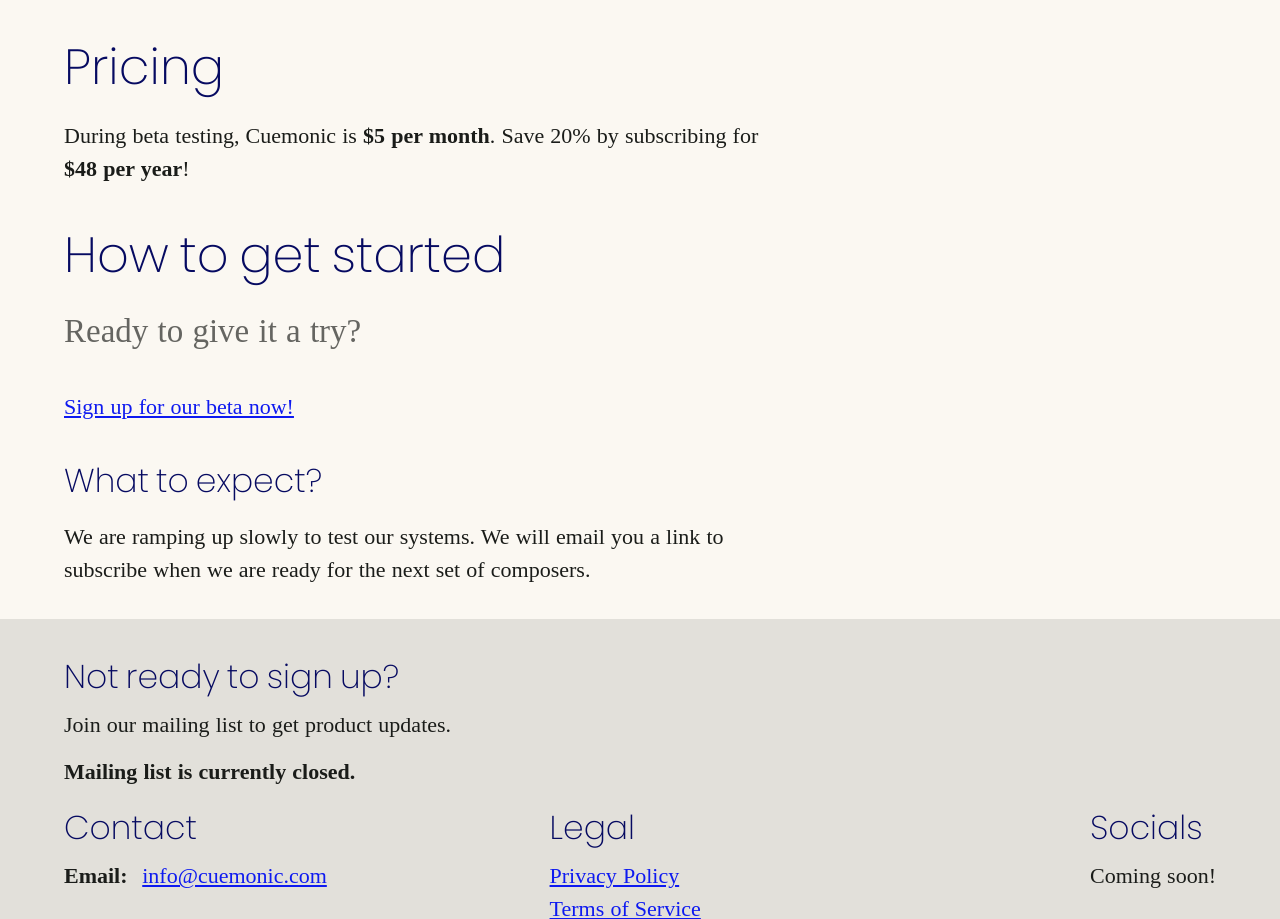
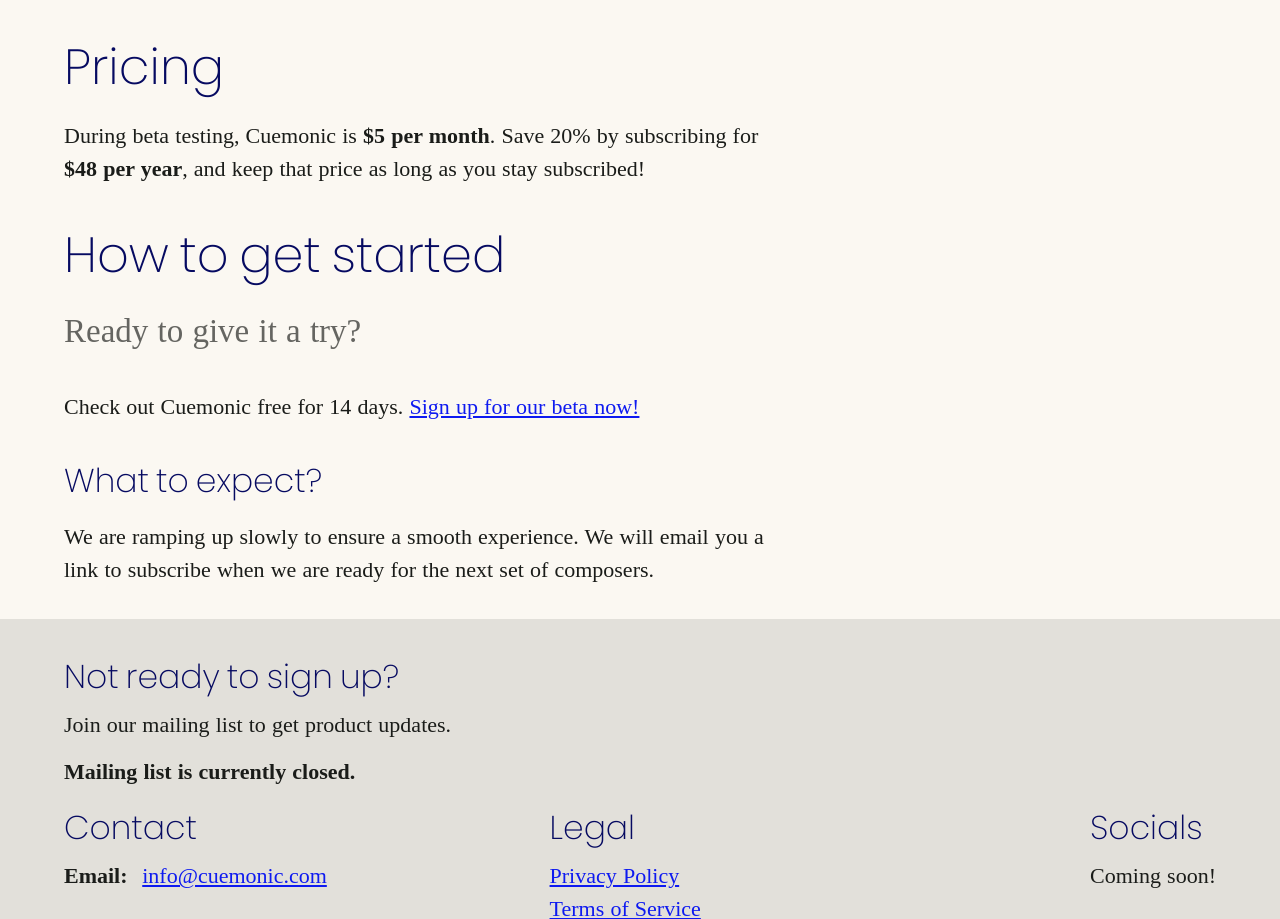
Before and after one commit to Cuemonic/cuemonic-marketing, an Astro site: page / in a window 1280 px wide. Shown: the part 2838-3757 px from the top of the page. Built offline with nearby package versions, Linux system fonts and the light colour scheme; Astro itself is replaced by a stand-in of ours.

Commit message:
Updated copy for subscription.

```diff
--- a/src/pages/index.astro
+++ b/src/pages/index.astro
@@ -93,15 +93,19 @@ import Page from "../layouts/page.astro";
     <h2>Pricing</h2>
     <p>
       During beta testing, Cuemonic is <em>$5 per month</em>. Save 20% by
-      subscribing for <em>$48 per year</em>!
+      subscribing for <em>$48 per year</em>, and keep that price as long as you
+      stay subscribed!
     </p>
     <h2>How to get started</h2>
     <p class="pull">Ready to give it a try?</p>
-    <p><a href="https://tally.so/r/3E29Ar">Sign up for our beta now!</a></p>
+    <p>
+      Check out Cuemonic free for 14 days. <a href="https://tally.so/r/3E29Ar"
+        >Sign up for our beta now!</a>
+    </p>
     <h3>What to expect?</h3>
     <p>
-      We are ramping up slowly to test our systems. We will email you a link to
-      subscribe when we are ready for the next set of composers.
+      We are ramping up slowly to ensure a smooth experience. We will email you
+      a link to subscribe when we are ready for the next set of composers.
     </p>
   </div>
 </Page>
```
